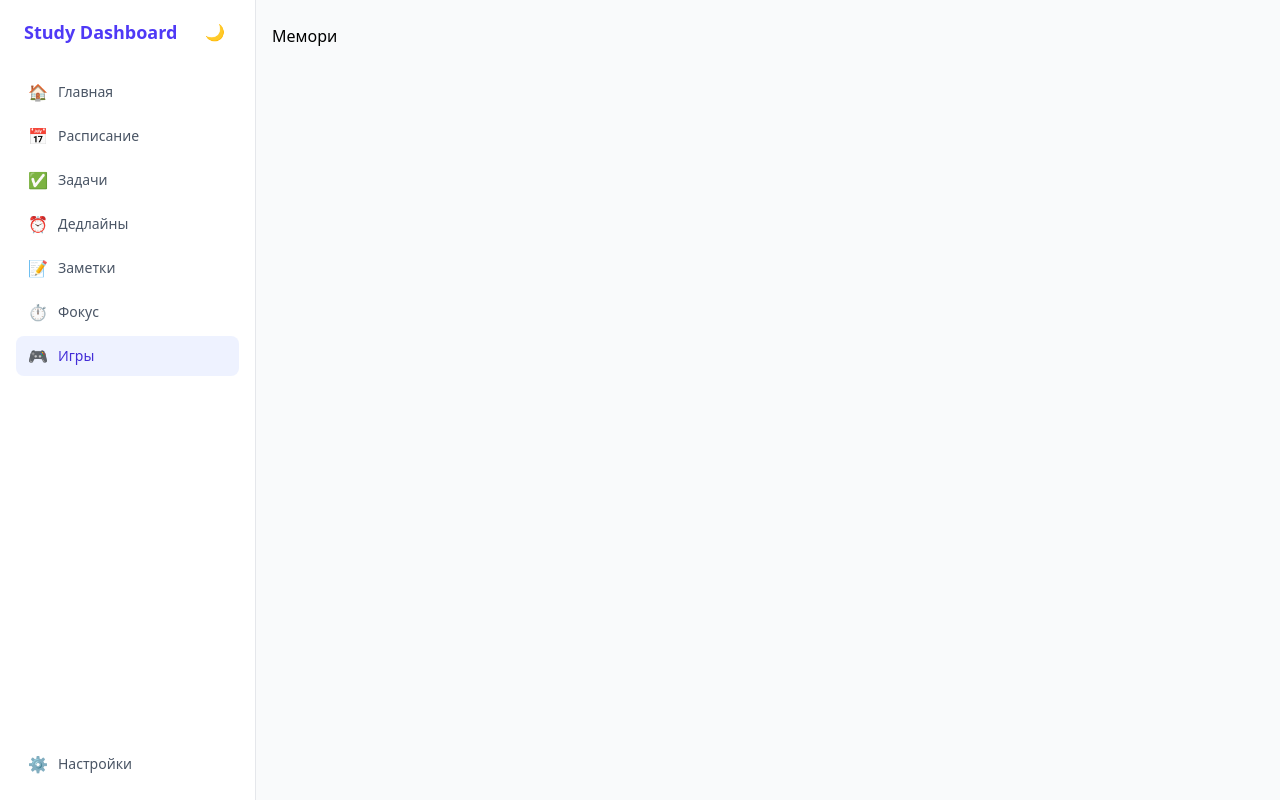
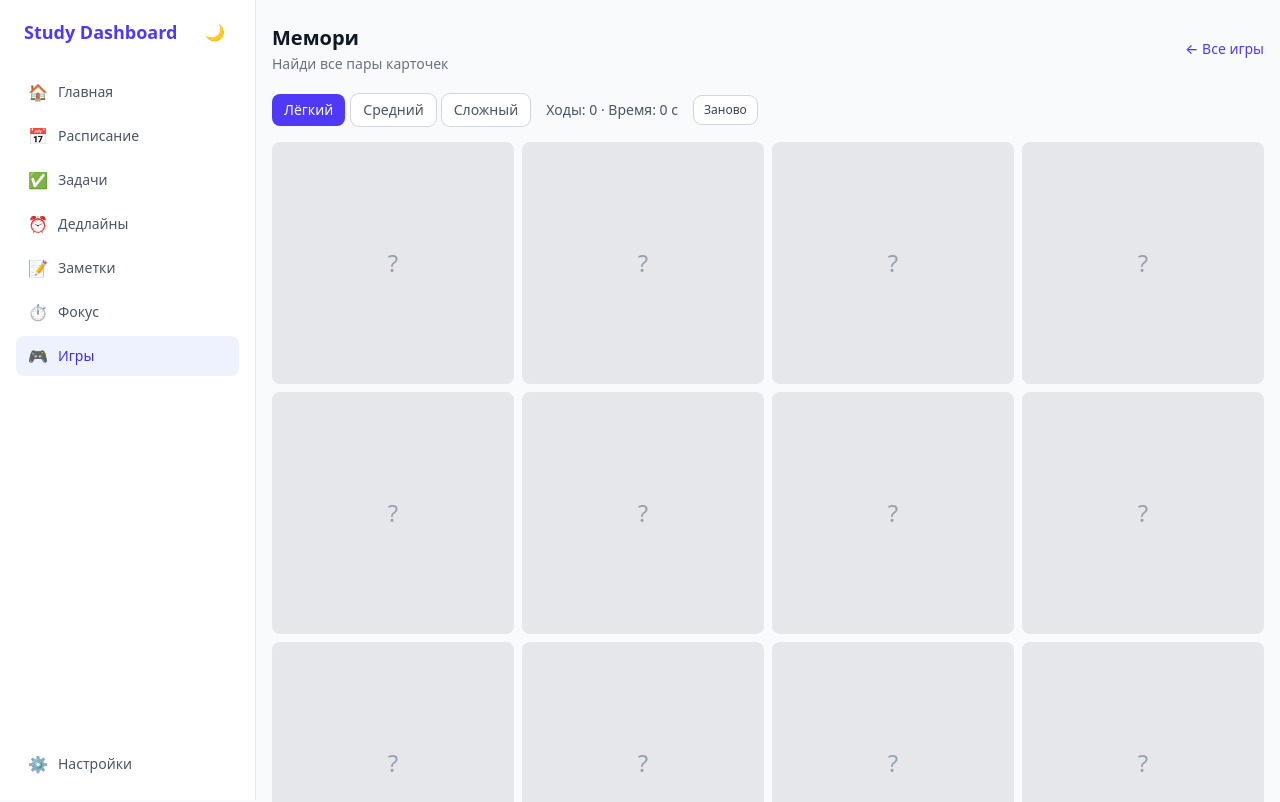
Before and after one commit to Raviil-IV/study-dashboard, a React (Vite) app: page /games/memory in a window 1280 px wide. Shown: the top 802 px of the page. Built offline with nearby package versions, Linux system fonts and the light colour scheme.

Commit message:
Add memory game screen

```diff
--- /dev/null
+++ b/src/components/games/DifficultyPicker.tsx
@@ -0,0 +1,32 @@
+import { DIFFICULTY_LABELS, type GameDifficulty } from '../../lib/games/types'
+
+export default function DifficultyPicker({
+  value,
+  onChange,
+  disabled,
+}: {
+  value: GameDifficulty
+  onChange: (d: GameDifficulty) => void
+  disabled?: boolean
+}) {
+  return (
+    <div className="flex flex-wrap gap-1.5">
+      {(['easy', 'medium', 'hard'] as const).map((d) => (
+        <button
+          key={d}
+          type="button"
+          disabled={disabled}
+          onClick={() => onChange(d)}
+          aria-pressed={value === d}
+          className={`rounded-lg px-3 py-1.5 text-sm font-medium transition-colors disabled:opacity-50 ${
+            value === d
+              ? 'bg-indigo-600 text-white'
+              : 'bg-white text-gray-600 ring-1 ring-gray-300 hover:bg-gray-50 dark:bg-gray-800 dark:text-gray-300 dark:ring-gray-600 dark:hover:bg-gray-700'
+          }`}
+        >
+          {DIFFICULTY_LABELS[d]}
+        </button>
+      ))}
+    </div>
+  )
+}
--- /dev/null
+++ b/src/components/games/GameResultModal.tsx
@@ -0,0 +1,35 @@
+import Modal from '../ui/Modal'
+import Button from '../ui/Button'
+
+export default function GameResultModal({
+  open,
+  title,
+  message,
+  isRecord,
+  onClose,
+  onRestart,
+}: {
+  open: boolean
+  title: string
+  message: string
+  isRecord: boolean
+  onClose: () => void
+  onRestart: () => void
+}) {
+  return (
+    <Modal open={open} title={title} onClose={onClose}>
+      {isRecord && (
+        <p className="mb-3 inline-block rounded-lg bg-amber-100 px-3 py-1 text-sm font-semibold text-amber-700 dark:bg-amber-900/40 dark:text-amber-300">
+          🏆 Новый рекорд!
+        </p>
+      )}
+      <p className="text-gray-700 dark:text-gray-300">{message}</p>
+      <div className="mt-5 flex justify-end gap-2">
+        <Button variant="secondary" onClick={onClose}>
+          Закрыть
+        </Button>
+        <Button onClick={onRestart}>Заново</Button>
+      </div>
+    </Modal>
+  )
+}
--- /dev/null
+++ b/src/components/games/memory/MemoryBoard.tsx
@@ -0,0 +1,23 @@
+import type { MemoryCard as MemoryCardType } from '../../../lib/games/memory'
+import MemoryCard from './MemoryCard'
+
+export default function MemoryBoard({
+  cards,
+  showPair,
+  cols,
+  onCardClick,
+}: {
+  cards: MemoryCardType[]
+  showPair: number[] | null
+  cols: number
+  onCardClick: (index: number) => void
+}) {
+  return (
+    <div className="grid gap-2" style={{ gridTemplateColumns: `repeat(${cols}, minmax(0, 1fr))` }}>
+      {cards.map((card, i) => {
+        const visible = card.isFlipped || card.isMatched || (showPair !== null && showPair.includes(i))
+        return <MemoryCard key={card.id} card={card} index={i} visible={visible} onClick={() => onCardClick(i)} />
+      })}
+    </div>
+  )
+}
--- /dev/null
+++ b/src/components/games/memory/MemoryCard.tsx
@@ -0,0 +1,20 @@
+import type { MemoryCard as MemoryCardType } from '../../../lib/games/memory'
+
+export default function MemoryCard({ card, index, visible, onClick }: { card: MemoryCardType; index: number; visible: boolean; onClick: () => void }) {
+  return (
+    <button
+      type="button"
+      data-testid={`memory-card-${index}`}
+      data-state={visible ? 'open' : 'closed'}
+      onClick={onClick}
+      aria-label={`Карточка ${index + 1}`}
+      className={`flex aspect-square items-center justify-center rounded-lg text-2xl transition-colors ${
+        visible
+          ? 'bg-indigo-50 dark:bg-indigo-900/40'
+          : 'bg-gray-200 text-gray-400 hover:bg-gray-300 dark:bg-gray-700 dark:hover:bg-gray-600'
+      }`}
+    >
+      {visible ? card.emoji : '?'}
+    </button>
+  )
+}
--- a/src/pages/MemoryPage.tsx
+++ b/src/pages/MemoryPage.tsx
@@ -1,3 +1,99 @@
+import { useEffect, useRef, useState } from 'react'
+import { Link } from 'react-router-dom'
+import { useStore } from '../store/useStore'
+import PageHeader from '../components/ui/PageHeader'
+import Button from '../components/ui/Button'
+import DifficultyPicker from '../components/games/DifficultyPicker'
+import GameResultModal from '../components/games/GameResultModal'
+import MemoryBoard from '../components/games/memory/MemoryBoard'
+import { createDeck, flipCard, memoryWin, type MemoryGameState } from '../lib/games/memory'
+import { MEMORY_LEVELS, type GameDifficulty } from '../lib/games/types'
+
 export default function MemoryPage() {
-  return <div>Мемори</div>
+  const submitGameRecord = useStore((s) => s.submitGameRecord)
+  const [difficulty, setDifficulty] = useState<GameDifficulty>('easy')
+  const [game, setGame] = useState<MemoryGameState>(() => ({
+    cards: createDeck(MEMORY_LEVELS.easy.rows, MEMORY_LEVELS.easy.cols),
+    moves: 0,
+    matchedPairs: 0,
+    firstIndex: null,
+  }))
+  const [seconds, setSeconds] = useState(0)
+  const [started, setStarted] = useState(false)
+  const [showPair, setShowPair] = useState<number[] | null>(null)
+  const [result, setResult] = useState<{ moves: number; seconds: number; isRecord: boolean } | null>(null)
+  const timeoutRef = useRef<ReturnType<typeof setTimeout> | null>(null)
+
+  const resetGame = (d: GameDifficulty) => {
+    if (timeoutRef.current) clearTimeout(timeoutRef.current)
+    const level = MEMORY_LEVELS[d]
+    setDifficulty(d)
+    setGame({ cards: createDeck(level.rows, level.cols), moves: 0, matchedPairs: 0, firstIndex: null })
+    setSeconds(0)
+    setStarted(false)
+    setShowPair(null)
+    setResult(null)
+  }
+
+  useEffect(() => {
+    if (!started || result) return
+    const id = setInterval(() => setSeconds((s) => s + 1), 1000)
+    return () => clearInterval(id)
+  }, [started, result])
+
+  useEffect(() => () => {
+    if (timeoutRef.current) clearTimeout(timeoutRef.current)
+  }, [])
+
+  const handleCardClick = (index: number) => {
+    if (result || showPair !== null) return
+    const next = flipCard(game, index)
+    if (next === game) return
+    if (!started) setStarted(true)
+    if (next.firstIndex === null && next.moves > game.moves) {
+      // a pair was resolved on this click
+      if (next.matchedPairs === game.matchedPairs) {
+        // mismatch — keep both visible for 700ms
+        setShowPair([game.firstIndex!, index])
+        timeoutRef.current = setTimeout(() => setShowPair(null), 700)
+      }
+    }
+    setGame(next)
+    if (memoryWin(next)) {
+      const isRecord = submitGameRecord('memory', difficulty, next.moves)
+      setResult({ moves: next.moves, seconds, isRecord })
+    }
+  }
+
+  return (
+    <div>
+      <PageHeader
+        title="Мемори"
+        subtitle="Найди все пары карточек"
+        action={
+          <Link to="/games" className="text-sm font-medium text-indigo-600 hover:underline dark:text-indigo-400">
+            ← Все игры
+          </Link>
+        }
+      />
+      <div className="mb-4 flex flex-wrap items-center gap-4">
+        <DifficultyPicker value={difficulty} onChange={resetGame} disabled={started && !result} />
+        <p className="text-sm text-gray-600 dark:text-gray-400">
+          Ходы: {game.moves} · Время: {seconds} с
+        </p>
+        <Button variant="secondary" size="sm" onClick={() => resetGame(difficulty)}>
+          Заново
+        </Button>
+      </div>
+      <MemoryBoard cards={game.cards} showPair={showPair} cols={MEMORY_LEVELS[difficulty].cols} onCardClick={handleCardClick} />
+      <GameResultModal
+        open={result !== null}
+        title="Победа! 🎉"
+        message={result ? `Результат: ${result.moves} ходов за ${result.seconds} с` : ''}
+        isRecord={result?.isRecord ?? false}
+        onClose={() => setResult(null)}
+        onRestart={() => resetGame(difficulty)}
+      />
+    </div>
+  )
 }
```
Also changed, not shown: 1 other file (tests, documents, lock files or other folders).
